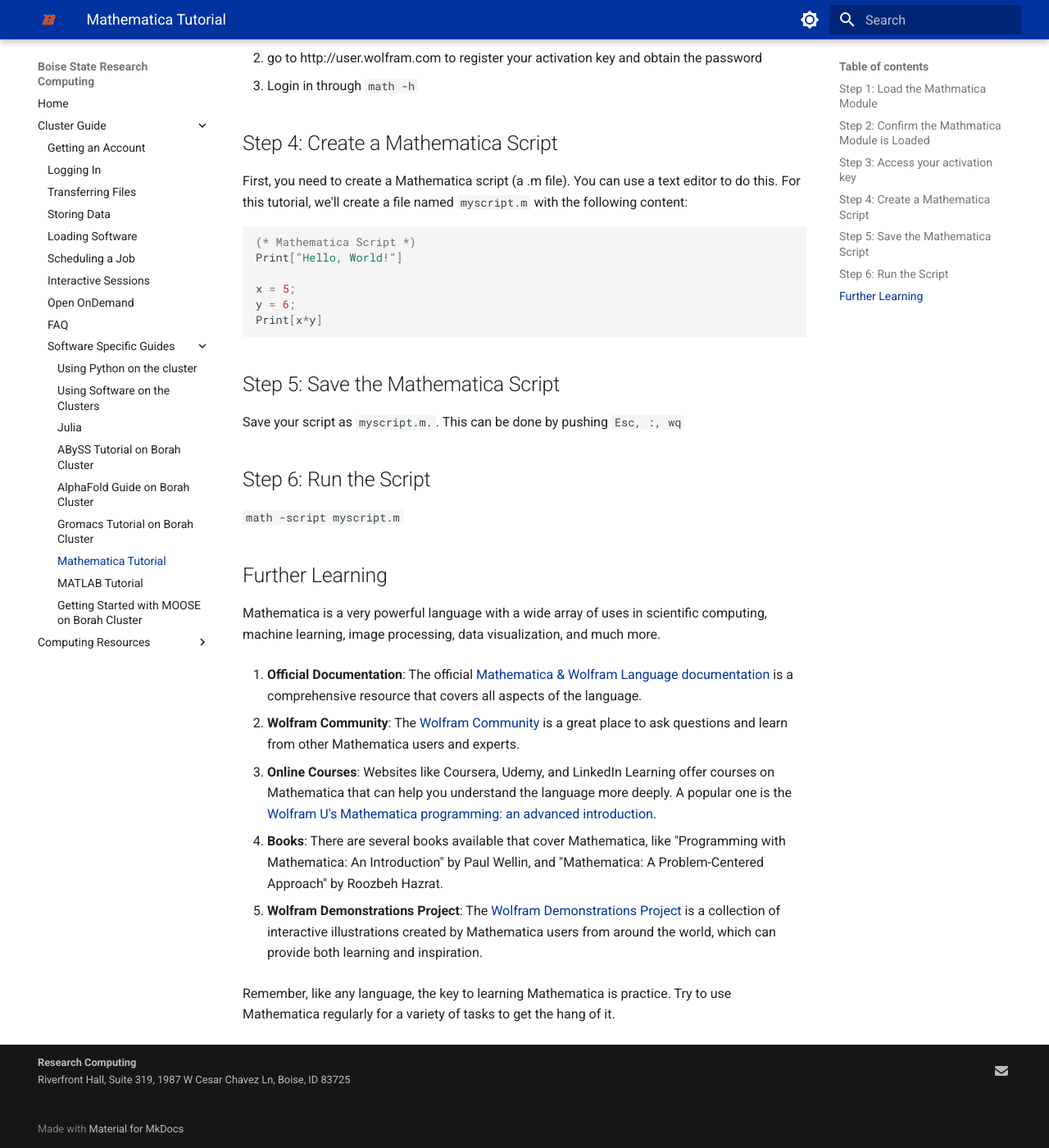
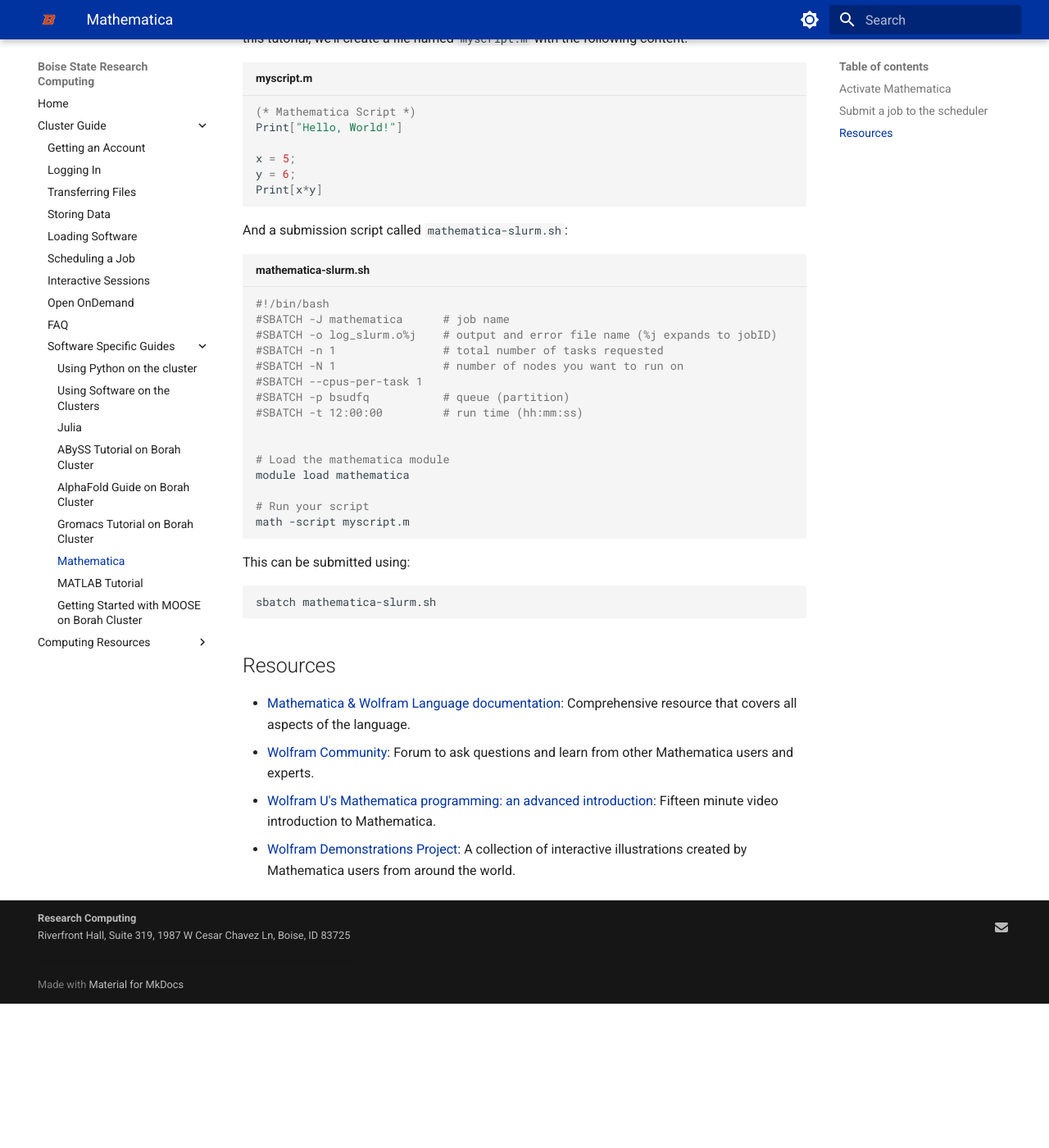
Before and after one commit to bsurc/docs, an MkDocs documentation site: the page built from docs/mathematica_tutorial.md, in a window 1280 px wide and 1400 px high, scrolled down 684 px. Shown: the whole window at 82% size. Built offline with MkDocs 1.6.1 and Material for MkDocs 9.7.7, drawn with Linux system fonts in a browser that asks for light colours; after the commit the page ends 1908 px from its top, so only the background shows below that; some of the changed text lies outside the part shown.

Commit message:
Simplify tutorial
note: I think we need to update the license for mathematica

````diff
--- a/docs/mathematica_tutorial.md
+++ b/docs/mathematica_tutorial.md
@@ -1,35 +1,27 @@
-# Mathematica Tutorial
+# Mathematica
 
-This tutorial will guide you through the process of using Mathematica in the terminal.
+Mathematica is a very powerful language with a wide array of uses in scientific computing, machine learning, image processing, data visualization, and much more.
 
-## Step 1: Load the Mathmatica Module
+## Activate Mathematica
 
-Borah uses a system called "modules" to manage software. To use Mathematica, you need to load its module.
+1. Load the Mathematica module
+```bash
+module load mathematica
+```
+2. Go to [http://user.wolfram.com](http://user.wolfram.com) and log in using Single Sign ON (SSO) with your Boise State email.
+1. Run Mathematica to start the activation process
+```bash
+math
+```
+You'll get a message about needing to log in and
 
-```bash
-module load mathmatica
-```
+## Submit a job to the scheduler
 
-## Step 2: Confirm the Mathmatica Module is Loaded
+First, you need to create a Mathematica script (a .m file).
+You can use a text editor to do this.
+For this tutorial, we'll create a file named `myscript.m` with the following content:
 
-You can see a list of currently loaded modules with the `module list` command.
-
-```bash
-module list
-```
-Check that `mathmatica` is in the list of loaded modules.
-
-## Step 3: Access your activation key
-
-1. run ```math -h```
-2. go to http://user.wolfram.com to register your activation key and obtain the password
-3. Login in through ```math -h```
-
-## Step 4: Create a Mathematica Script
-
-First, you need to create a Mathematica script (a .m file). You can use a text editor to do this. For this tutorial, we'll create a file named `myscript.m` with the following content:
-
-```mathematica
+```mathematica title="myscript.m"
 (* Mathematica Script *)
 Print["Hello, World!"]
 
@@ -37,24 +29,35 @@ x = 5;
 y = 6;
 Print[x*y]
 ```
-## Step 5: Save the Mathematica Script
-Save your script as `myscript.m.`. This can be done by pushing ```Esc, :, wq```
 
-## Step 6: Run the Script
-```math -script myscript.m```
+And a submission script called `mathematica-slurm.sh`:
 
-## Further Learning
+```bash title="mathematica-slurm.sh"
+#!/bin/bash
+#SBATCH -J mathematica      # job name
+#SBATCH -o log_slurm.o%j    # output and error file name (%j expands to jobID)
+#SBATCH -n 1                # total number of tasks requested
+#SBATCH -N 1                # number of nodes you want to run on
+#SBATCH --cpus-per-task 1
+#SBATCH -p bsudfq           # queue (partition)
+#SBATCH -t 12:00:00         # run time (hh:mm:ss)
 
-Mathematica is a very powerful language with a wide array of uses in scientific computing, machine learning, image processing, data visualization, and much more.
 
-1. **Official Documentation**: The official [Mathematica & Wolfram Language documentation](https://reference.wolfram.com/language/) is a comprehensive resource that covers all aspects of the language.
+# Load the mathematica module
+module load mathematica
 
-2. **Wolfram Community**: The [Wolfram Community](http://community.wolfram.com/) is a great place to ask questions and learn from other Mathematica users and experts.
+# Run your script
+math -script myscript.m
+```
 
-3. **Online Courses**: Websites like Coursera, Udemy, and LinkedIn Learning offer courses on Mathematica that can help you understand the language more deeply. A popular one is the [Wolfram U's Mathematica programming: an advanced introduction](https://www.wolfram.com/wolfram-u/catalog/gen005/).
+This can be submitted using:
+```bash
+sbatch mathematica-slurm.sh
+```
 
-4. **Books**: There are several books available that cover Mathematica, like "Programming with Mathematica: An Introduction" by Paul Wellin, and "Mathematica: A Problem-Centered Approach" by Roozbeh Hazrat.
+## Resources
 
-5. **Wolfram Demonstrations Project**: The [Wolfram Demonstrations Project](https://demonstrations.wolfram.com/) is a collection of interactive illustrations created by Mathematica users from around the world, which can provide both learning and inspiration.
-
-Remember, like any language, the key to learning Mathematica is practice. Try to use Mathematica regularly for a variety of tasks to get the hang of it.
+- [Mathematica & Wolfram Language documentation](https://reference.wolfram.com/language/): Comprehensive resource that covers all aspects of the language.
+- [Wolfram Community](http://community.wolfram.com/): Forum to ask questions and learn from other Mathematica users and experts.
+- [Wolfram U's Mathematica programming: an advanced introduction](https://www.wolfram.com/wolfram-u/catalog/gen005/): Fifteen minute video introduction to Mathematica.
+- [Wolfram Demonstrations Project](https://demonstrations.wolfram.com/): A collection of interactive illustrations created by Mathematica users from around the world.
````
